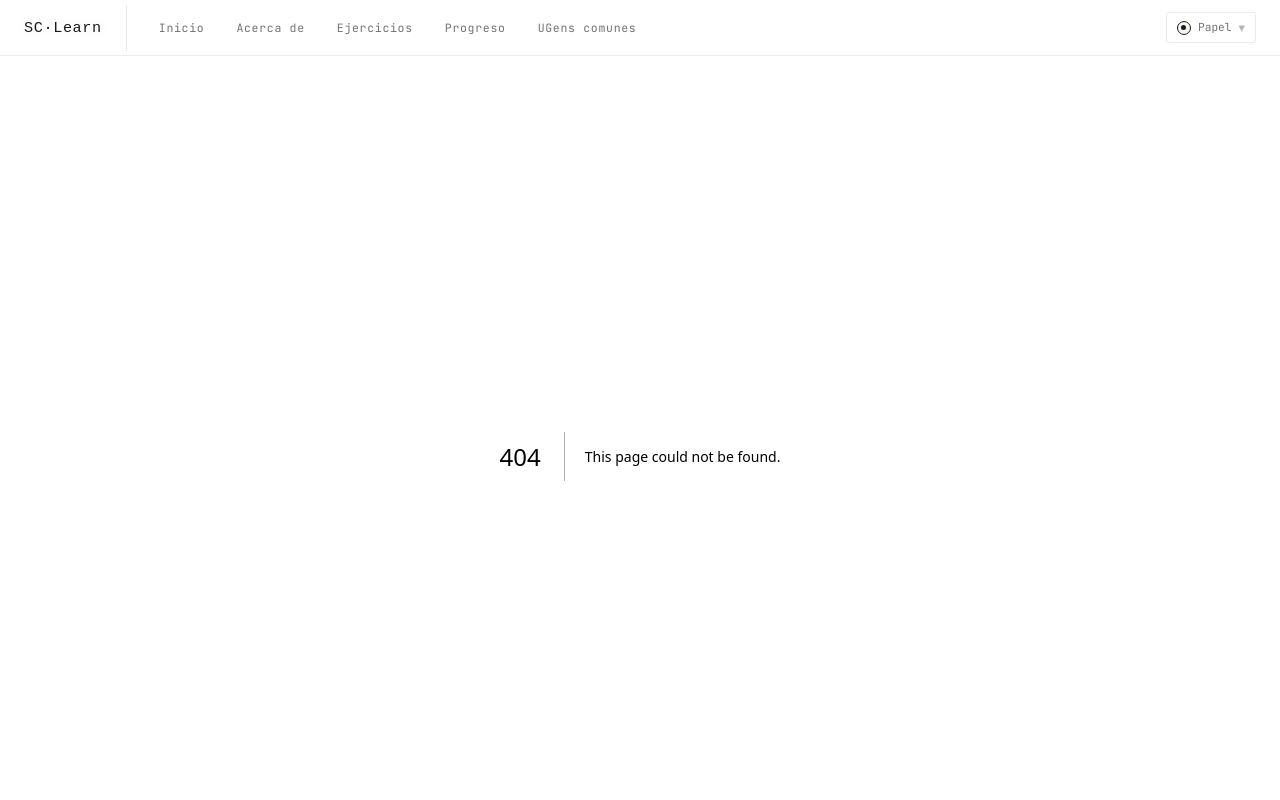
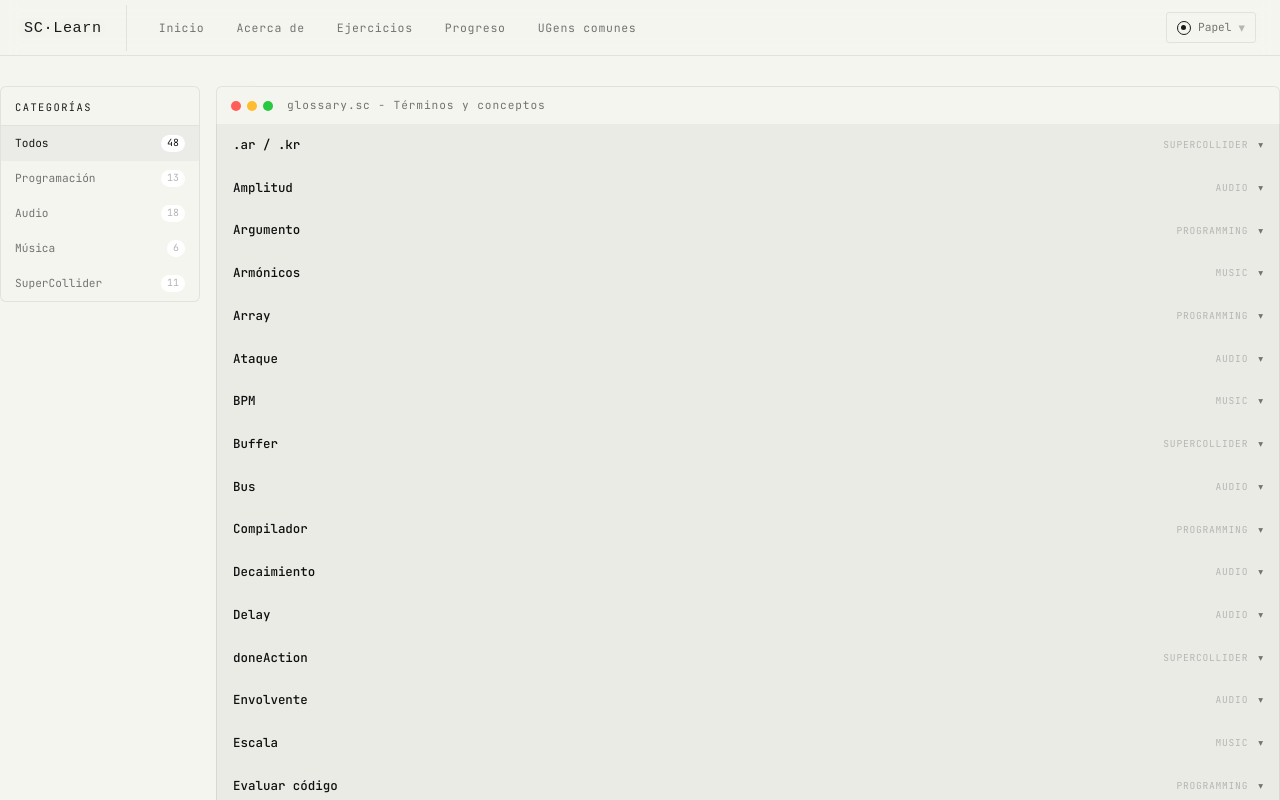
Before and after one commit to jmsanJS/supercollider-learn, a Next.js app: page /glossary in a window 1280 px wide. Before the commit this address had no page. Shown: the top 800 px of the page. Built offline with nearby package versions, Linux system fonts and the light colour scheme.

Commit message:
feat: create Glossary page

```diff
--- /dev/null
+++ b/src/app/glossary/GlossaryClient.tsx
@@ -0,0 +1,126 @@
+"use client";
+
+import { useState } from "react";
+import styles from "./page.module.css";
+import type { GlossaryCategory, GlossaryTerm } from "@/types";
+import {
+  getTermsByCategory,
+  getRelatedTerms,
+  getTotalByCategory,
+} from "@/lib/glossary";
+import TerminalHeader from "@/components/TerminalHeader/TerminalHeader";
+
+const CATEGORIES: { id: GlossaryCategory; label: string; }[] = [
+  { id: "all", label: "Todos" },
+  { id: "programming", label: "Programación" },
+  { id: "audio", label: "Audio" },
+  { id: "music", label: "Música" },
+  { id: "supercollider", label: "SuperCollider" },
+];
+
+export default function GlossaryClient() {
+  const [activeCategory, setActiveCategory] = useState<GlossaryCategory>("all");
+  const [activeTerm, setActiveTerm] = useState<GlossaryTerm | null>(null);
+
+  const terms = getTermsByCategory(activeCategory);
+  const totals = getTotalByCategory();
+
+  const handleSelectTerm = (term: GlossaryTerm) => {
+    setActiveTerm((prev) => (prev?.id === term.id ? null : term));
+  };
+
+  const handleRelatedClick = (related: GlossaryTerm) => {
+    setActiveTerm(related);
+    if (related.category !== activeCategory && activeCategory !== "all") {
+      setActiveCategory("all");
+    }
+  };
+
+  return (
+    <section className={styles.section_wrap} aria-label="Glosario">
+      <div className={styles.glossary_layout}>
+
+        <aside className={styles.sidebar}>
+          <div className={styles.sidebar_header}>
+            <span className={styles.section_label}>Categorías</span>
+          </div>
+          <nav aria-label="Filtrar por categoría">
+            <ul className={styles.cat_list}>
+              {CATEGORIES.map((cat) => (
+                <li key={cat.id}>
+                  <button
+                    className={`${styles.cat_btn} ${activeCategory === cat.id ? styles.active : ""}`}
+                    onClick={() => {
+                      setActiveCategory(cat.id);
+                      setActiveTerm(null);
+                    }}
+                    aria-current={activeCategory === cat.id}
+                  >
+                    <span className={styles.cat_label}>{cat.label}</span>
+                    <span className={styles.cat_count}>{totals[cat.id]}</span>
+                  </button>
+                </li>
+              ))}
+            </ul>
+          </nav>
+        </aside>
+
+        <div className={styles.main}>
+          <TerminalHeader title="glossary" desc="Términos y conceptos" />
+
+          <div className={styles.terms_wrap}>
+            <ul className={styles.terms_list} aria-label="Lista de términos">
+              {terms.map((term) => (
+                <li key={term.id}>
+                  <button
+                    className={`${styles.term_item} ${activeTerm?.id === term.id ? styles.active : ""}`}
+                    onClick={() => handleSelectTerm(term)}
+                    aria-expanded={activeTerm?.id === term.id}
+                  >
+                    <div className={styles.term_top}>
+                      <span className={styles.term_name}>{term.term}</span>
+                      <span className={styles.term_cat}>{term.category}</span>
+                      <span className={styles.term_chevron} aria-hidden="true">
+                        {activeTerm?.id === term.id ? "▴" : "▾"}
+                      </span>
+                    </div>
+
+                    {activeTerm?.id === term.id && (
+                      <div className={styles.term_detail} role="region">
+                        <p className={styles.term_definition}>
+                          {term.definition}
+                        </p>
+
+                        {term.related && term.related.length > 0 && (
+                          <div className={styles.related_wrap}>
+                            <span className={styles.related_label}>
+                              Ver también:
+                            </span>
+                            <div className={styles.related_list}>
+                              {getRelatedTerms(term).map((rel) => (
+                                <span
+                                  key={rel.id}
+                                  className={styles.related_btn}
+                                  onClick={(e) => {
+                                    e.stopPropagation();
+                                    handleRelatedClick(rel);
+                                  }}
+                                >
+                                  {rel.term}
+                                </span>
+                              ))}
+                            </div>
+                          </div>
+                        )}
+                      </div>
+                    )}
+                  </button>
+                </li>
+              ))}
+            </ul>
+          </div>
+        </div>
+      </div>
+    </section>
+  );
+}
--- /dev/null
+++ b/src/app/glossary/page.module.css
@@ -0,0 +1,257 @@
+.section_wrap {
+  margin: 30px auto;
+  max-width: 1400px;
+  animation: fadeIn 0.2s ease;
+}
+
+@keyframes fadeIn {
+  from {
+    opacity: 0;
+    transform: translateY(6px);
+  }
+  to {
+    opacity: 1;
+    transform: translateY(0);
+  }
+}
+
+.glossary_layout {
+  display: grid;
+  grid-template-columns: 200px 1fr;
+  gap: 16px;
+  min-height: calc(100vh - 72px - 30px);
+}
+
+@media (max-width: 700px) {
+  .glossary_layout {
+    grid-template-columns: 1fr;
+  }
+}
+
+/* ── Sidebar ── */
+.sidebar {
+  border: 1px solid var(--border-subtle);
+  border-radius: 6px;
+  overflow: hidden;
+  background: var(--bg-base);
+  max-height: calc(100vh - 72px - 30px);
+  display: flex;
+  flex-direction: column;
+  position: sticky;
+  top: 72px;
+  height: fit-content;
+}
+
+.sidebar_header {
+  padding: 7px 14px;
+  border-bottom: 1px solid var(--border-subtle);
+}
+
+.section_label {
+  font-size: 0.65rem;
+  color: var(--accent);
+  text-transform: uppercase;
+  letter-spacing: 0.14em;;
+}
+
+.cat_list {
+  list-style: none;
+}
+
+.cat_btn {
+  display: flex;
+  align-items: center;
+  gap: 8px;
+  width: 100%;
+  padding: 9px 14px;
+  background: none;
+  border: none;
+  border-bottom: 1px solid var(--border-subtle);
+  font-family: "JetBrains Mono", monospace;
+  font-size: 0.7rem;
+  color: var(--text-muted);
+  cursor: pointer;
+  transition: all 0.1s;
+  text-align: left;
+}
+
+.cat_btn:last-child {
+  border-bottom: none;
+}
+.cat_btn:hover {
+  background: var(--accent-dim);
+  color: var(--text-secondary);
+}
+.cat_btn.active {
+  background: var(--accent-dim);
+  color: var(--accent);
+}
+
+.cat_label {
+  flex: 1;
+}
+.cat_count {
+  font-size: 0.62rem;
+  color: var(--text-disabled);
+  background: var(--bg-elevated);
+  padding: 1px 6px;
+  border-radius: 10px;
+}
+.cat_btn.active .cat_count {
+  color: var(--accent);
+}
+
+/* ── Main ── */
+.main {
+  min-width: 0;
+}
+
+.terms_wrap {
+  border: 1px solid var(--border-subtle);
+  border-top: none;
+  border-radius: 0 0 6px 6px;
+  background: var(--bg-surface);
+  overflow: hidden;
+}
+
+.terms_list {
+  list-style: none;
+  overflow-y: auto;
+}
+
+.terms_list::-webkit-scrollbar {
+  width: 4px;
+}
+
+.terms_list::-webkit-scrollbar-track {
+  background: transparent;
+}
+
+.terms_list::-webkit-scrollbar-thumb {
+  background: var(--border-medium);
+  border-radius: 2px;
+}
+
+.terms_list::-webkit-scrollbar-thumb:hover {
+  background: var(--accent);
+}
+
+/* ── Term item ── */
+.term_item {
+  display: block;
+  width: 100%;
+  padding: 0;
+  background: none;
+  border: none;
+  border-bottom: 1px solid var(--border-subtle);
+  cursor: pointer;
+  text-align: left;
+  transition: background 0.1s;
+}
+
+.term_item:last-child {
+  border-bottom: none;
+}
+.term_item:hover {
+  background: var(--accent-dim);
+}
+.term_item.active {
+  background: var(--accent-dim);
+}
+
+.term_top {
+  display: flex;
+  align-items: center;
+  gap: 10px;
+  padding: 12px 16px;
+}
+
+.term_name {
+  flex: 1;
+  font-size: 0.78rem;
+  color: var(--text-primary);
+  font-weight: 500;
+}
+
+.term_cat {
+  font-size: 0.6rem;
+  color: var(--text-disabled);
+  text-transform: uppercase;
+  letter-spacing: 0.08em;
+}
+
+.term_chevron {
+  font-size: 0.6rem;
+  color: var(--text-muted);
+}
+
+.term_item.active .term_name {
+  color: var(--accent);
+}
+.term_item.active .term_chevron {
+  color: var(--accent);
+}
+
+/* ── Detalle expandido ── */
+.term_detail {
+  padding: 0 16px 16px;
+  animation: expandIn 0.15s ease;
+}
+
+@keyframes expandIn {
+  from {
+    opacity: 0;
+    transform: translateY(-4px);
+  }
+  to {
+    opacity: 1;
+    transform: translateY(0);
+  }
+}
+
+.term_definition {
+  font-size: 0.76rem;
+  color: var(--text-secondary);
+  line-height: 1.75;
+  margin-bottom: 12px;
+}
+
+/* ── Relacionados ── */
+.related_wrap {
+  display: flex;
+  align-items: center;
+  gap: 8px;
+  flex-wrap: wrap;
+}
+
+.related_label {
+  font-size: 0.62rem;
+  color: var(--text-muted);
+  text-transform: uppercase;
+  letter-spacing: 0.08em;
+  white-space: nowrap;
+}
+
+.related_list {
+  display: flex;
+  gap: 6px;
+  flex-wrap: wrap;
+}
+
+.related_btn {
+  padding: 3px 10px;
+  background: transparent;
+  border: 1px solid var(--border-medium);
+  border-radius: 2px;
+  font-family: "JetBrains Mono", monospace;
+  font-size: 0.65rem;
+  color: var(--text-muted);
+  cursor: pointer;
+  transition: all 0.1s;
+}
+
+.related_btn:hover {
+  color: var(--accent);
+  border-color: var(--accent);
+  background: var(--accent-dim);
+}
--- /dev/null
+++ b/src/app/glossary/page.tsx
@@ -0,0 +1,12 @@
+import type { Metadata } from "next";
+import GlossaryClient from "./GlossaryClient";
+
+export const metadata: Metadata = {
+  title: "Glosario",
+  description:
+    "Términos de SuperCollider, audio, música y programación explicados de forma clara.",
+};
+
+export default function GlossaryPage() {
+  return <GlossaryClient />;
+}
```
